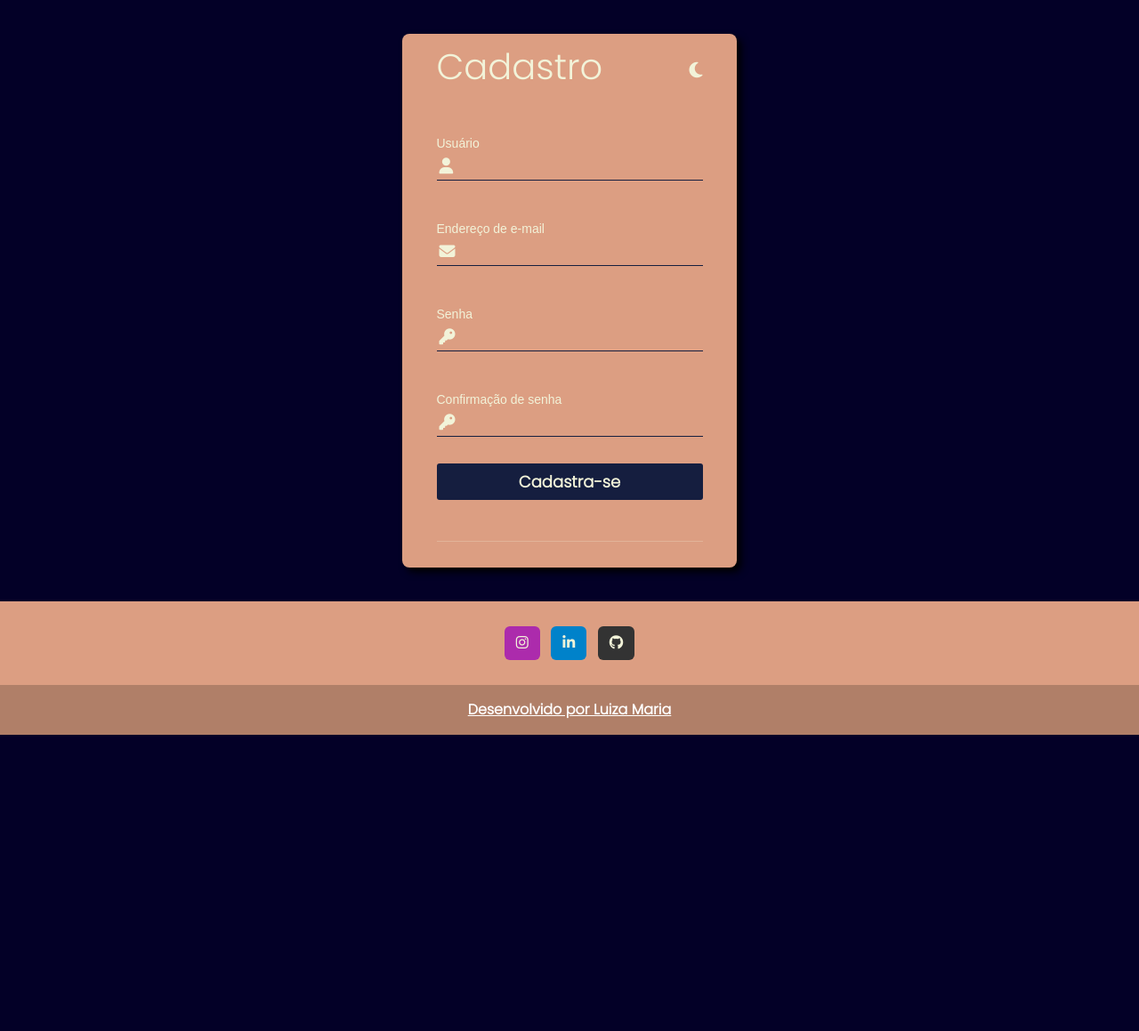
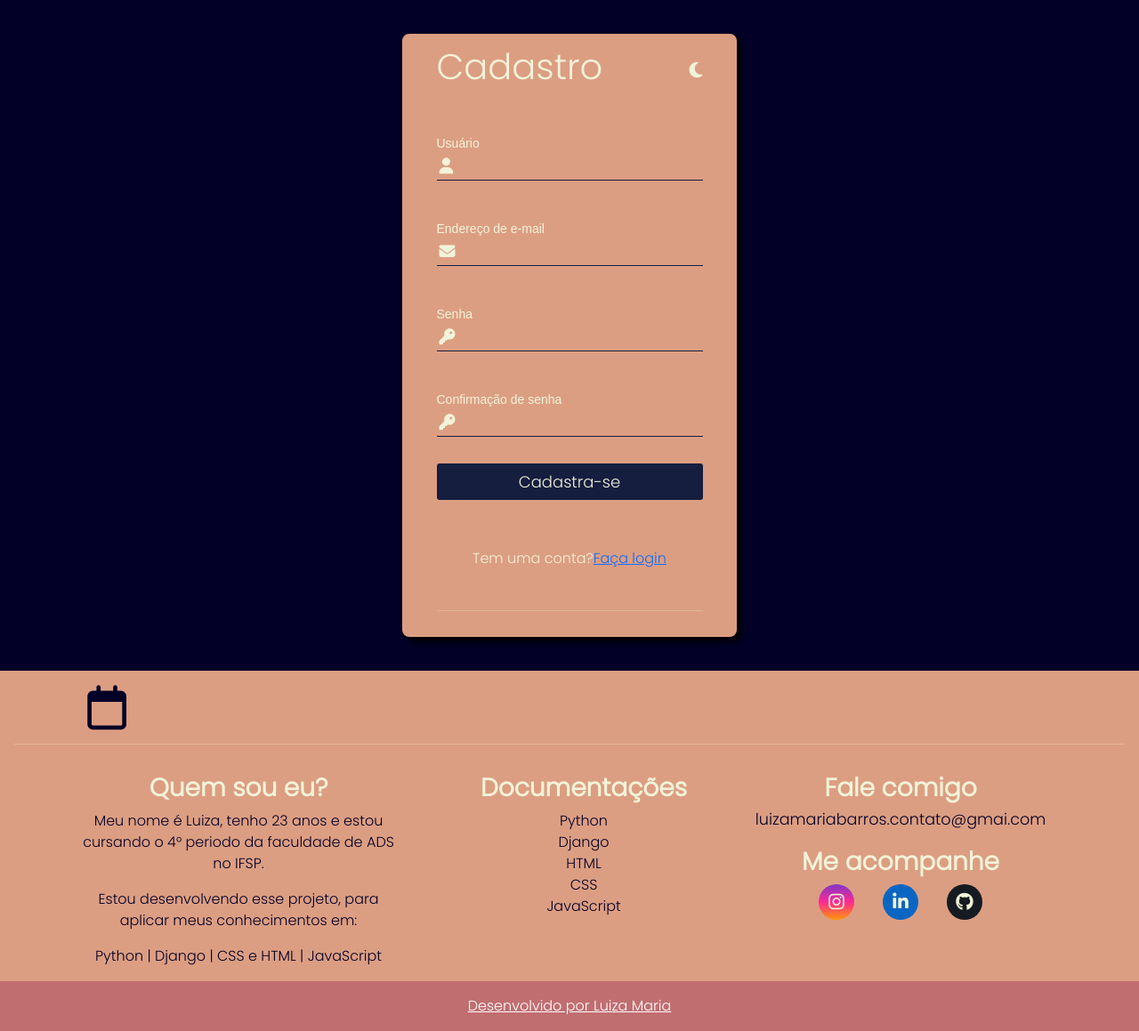
Before and after one commit to luizaamaria/agenda-django, a Django app: page /cadastro/ in a window 1280 px wide. Shown: the whole page at 89% size. Before the commit the page ends 826 px from the top, so only its background shows below. Run offline with Django 4.2, Linux system fonts and the light colour scheme; some libraries are stand-ins or nearby versions; some web fonts are replaced.

Commit message:
Ajustado e finalizado o footer

```diff
--- a/core/views.py
+++ b/core/views.py
@@ -52,10 +52,12 @@ def submit_login(request):
 
 @login_required(login_url='/login/')  # se não estiver autenticado não irá abrir a página da agenda e s erá levado até a página de autenticar.
 def lista_eventos(request):
+
     usuario = request.user
     data_atual = datetime.now() - timedelta(hours=1)
     evento = Evento.objects.filter(usuario=usuario,
                                    data_evento__gt=data_atual)
+
     dados = {'eventos': evento}
     return render(request, 'pages/agenda.html', dados)
 
--- a/static/css/style.css
+++ b/static/css/style.css
@@ -39,7 +39,6 @@ label {
     color: #DC9E82;
     margin-bottom: -0.5rem;
     font-weight: bold;
-
 }
 
 .formulario-login {
@@ -111,7 +110,6 @@ img {
     margin: 0;
     padding: 0;
     box-sizing: border-box;
-    font-weight: bold;
 }
 
 #container {
@@ -149,7 +147,7 @@ img {
 #form_header h1::before{
     content: '';
     width: 40%;
-    background-color: var(--color-light-50);
+    /*background-color: var(--color-light-50);*/
     height: 3px;
     bottom: 10px;
     border-radius: 5px;
@@ -208,7 +206,6 @@ img {
     padding: 7px;
     font-size: 18px;
     border-radius: 3px;
-    font-weight: bold;
     cursor: pointer;
 }
 
@@ -216,49 +213,95 @@ img {
     transform: scale(1.05);
 }
 
+/*footer*/
+
+.footer-info {
+    justify-content: space-between;
+    text-align: center;
+    display: flex !important;
+}
+
+.footer-list {
+    list-style: none;
+}
+
+.footer-list .footer-link {
+    color: var(--color-blue-100);
+    transition: all 0.4s;
+}
+
+.footer-list .footer-link:hover {
+    color: var(--color-rose-100);
+}
+
+.footer-link {
+    text-decoration: none;
+}
+
+footer {
+    background-color: var(--color-rose-50);
+    color: #030027; !important;
+}
+
+#footer-social-media {
+    display: flex;
+    gap: 2rem;
+    margin-top: 0.5rem;
+    justify-content: center;
+}
+
+#footer-social-media .footer-link {
+    height: 2.5rem;
+    width: 2.5rem;
+    border-radius: 50%;
+    display: flex;
+    align-items: center;
+    justify-content: center;
+    transition: all 0.4s;
+}
+
+#footer-social-media .footer-link:hover {
+    opacity: 0.8;
+}
+
+#footer-social-media .footer-link i {
+    font-size:  1.25rem;
+}
+
+#instagram{
+    background: linear-gradient(#7f37c9, #ff2992, #ff9807);
+}
+
+#linkedin {
+    background-color: #0A66C2;
+}
+
+#git {
+    background-color: #161B22;
+}
 
 
+#footer-logo {
+    font-size: 50px;
+    margin: auto;
+    display: flex;
+    justify-content: space-around;
+    color: var(--color-blue-100);
+}
 
+.footer-contato h4 {
+    font-size: 1.10rem;
+    color: var(--color-blue-100);
+}
 
+.footer-contato {
+    margin-bottom: 1.25rem;
+}
 
+.footer-info h3 {
+    font-weight: bold;
+}
 
-
-
-
-/*#footer_subscribe {*/
-/*    display: flex;*/
-/*    flex-direction: column;*/
-/*    gap: 1.5rem;*/
-/*}*/
-
-/*#footer_subscribe p {*/
-/*    color: white;*/
-/*}*/
-
-/*#input_group {*/
-/*    align-items: center;*/
-/*    background-color: #DC9E82;*/
-/*    border-radius: 10px;*/
-/*}*/
-
-/*#input_group input {*/
-/*    all: unset;*/
-/*    background-color: white;*/
-/*    padding: 0.75rem;*/
-/*    border-radius: 10px;*/
-/*}*/
-
-/*#input_group button {*/
-/*    background-color: #030027;*/
-/*    border: none;*/
-/*    padding: 0px 1.25rem;*/
-/*    font-size: 1.125rem;*/
-/*    height: 100%;*/
-/*    border-radius: 0px 4px 4px 0px;*/
-/*    cursor: pointer;*/
-/*    transition: all 0.4s;*/
-/*}*/
-
-/*#input_group button:hover {*/
-/*    opacity: 0.8;*/
-/*}*/
+.footer-info p {
+     color: var(--color-blue-100);
+}
--- a/templates/model-footer.html
+++ b/templates/model-footer.html
@@ -1,49 +1,79 @@
-<footer class="text-center text-white">
-      <!-- Grid container -->
-      <div class="container p-4 pb-0">
-        <!-- Section: Social media -->
-        <section class="mb-4">
+<footer>
+<!--    div é apenas do LOGO-->
+    <div class="col-md-12 p-3">
+        <div class="col-md-2">
+            <i class="fa-regular fa-calendar" id="footer-logo"></i>
+        </div>
+        <hr>
+    </div>
 
-          <!-- Instagram -->
-          <a
-            class="btn text-white btn-floating m-1"
-            style="background-color: #ac2bac;"
-            href="https://www.instagram.com/_lluuuhh/"
-            target="_blank"
-            role="button"
-            >
-            <i class="fa-brands fa-instagram"></i>
-          </a>
+<!--    div que engloba todas as informações-->
+    <div class="container col-md-12 footer-info">
+        <div id="footer-about" class="col-md-4">
+              <h3>Quem sou eu?</h3>
+                <p>Meu nome é Luiza, tenho 23 anos e estou cursando o 4° periodo da faculdade de ADS no IFSP.</p>
+                <p> Estou desenvolvendo esse projeto, para aplicar meus conhecimentos em: </p>
+                <p>Python | Django | CSS e HTML | JavaScript</p>
+        </div>
 
-          <!-- Linkedin -->
-          <a
-            class="btn text-white btn-floating m-1"
-            style="background-color: #0082ca;"
-            href="https://www.linkedin.com/in/luizamariabarrosdeoliveira/"
-            target="_blank"
-            role="button"
-            ><i class="fab fa-linkedin-in"></i
-          ></a>
-          <!-- Github -->
-          <a
-            class="btn text-white btn-floating m-1"
-            style="background-color: #333333;"
-            href="https://github.com/luizaamaria"
-            target="_blank"
-            role="button"
-            ><i class="fab fa-github"></i
-          ></a>
-        </section>
-        <!-- Section: Social media -->
-      </div>
-      <!-- Grid container -->
+        <div class="col-md-4">
+            <ul class="footer-list">
+            <li>
+                <h3>Documentações</h3>
+            </li>
+            <li>
+                <a href="https://www.python.org/" target="_blank" class="footer-link">Python</a>
+            </li>
+            <li>
+                <a href="https://docs.djangoproject.com/en/4.1/releases/4.0/" target="_blank" class="footer-link">Django</a>
+            </li>
+            <li>
+                <a href="https://www.w3schools.com/html/" target="_blank" class="footer-link">HTML</a>
+            </li>
+            <li>
+                <a href="https://www.w3schools.com/css/" target="_blank" class="footer-link">CSS</a>
+            </li>
+            <li>
+                <a href="https://www.javascript.com/" target="_blank" class="footer-link">JavaScript</a>
+            </li>
+        </ul>
+        </div>
 
+        <div id="footer-contacts" class="col-md-4">
+            <div class="col-md-12 footer-contato">
+                <h3>Fale comigo</h3>
+                <h4>luizamariabarros.contato@gmai.com</h4>
+            </div>
 
-          <div class="text-center p-3" style="background-color: rgba(0, 0, 0, 0.2);">
+            <div class="col-md-12">
+                <h3 class="footer-media">Me acompanhe</h3>
+                 <div id="footer-social-media">
+                    <a href="https://www.instagram.com/_lluuuhh/ " target="_blank"
+                       class="footer-link" id="instagram">
+                          <i class="fa-brands fa-instagram"></i>
+                    </a>
+
+                    <a href="https://www.linkedin.com/in/luizamariabarrosdeoliveira/" target="_blank"
+                       class="footer-link" id="linkedin">
+                        <i class="fab fa-linkedin-in"></i>
+                    </a>
+
+                    <a href="https://github.com/luizaamaria" target="_blank"
+                       class="footer-link" id="git">
+                        <i class="fab fa-github"></i>
+                    </a>
+                </div>
+            </div>
+        </div>
+    </div>
+
+    <div class="text-center p-3" style="background-color: rgb(193,110,112);">
             <a class="text-white" href="https://github.com/luizaamaria/agenda-django"target="_blank">
               Desenvolvido por Luiza Maria
             </a>
           </div>
+
+
 </footer>
 
 <script src="https://cdn.jsdelivr.net/npm/bootstrap@5.3.0-alpha1/dist/js/bootstrap.bundle.min.js" integrity="sha384-w76AqPfDkMBDXo30jS1Sgez6pr3x5MlQ1ZAGC+nuZB+EYdgRZgiwxhTBTkF7CXvN" crossorigin="anonymous"></script>
--- a/templates/pages/cadastro.html
+++ b/templates/pages/cadastro.html
@@ -62,9 +62,14 @@
                 Cadastra-se
             </button>
 
+<!--            redirecionando para a tela de login        -->
+            <div class="mt-4">
+                <div class="d-flex justify-content-center links">
+                    Tem uma conta? <a href="/login/" class="ml-2"> Faça login</a>
+                </div>
+            </div>
 
 <!--            <input type="submit" name="Create User">-->
-
             <hr>
             {% for key, value in form.errors.items %}
             <div class="alert alert-warning alert-dismissible fade show " role="alert">
```
Also changed, not shown: templates/pages/agenda.html (+9 -1 lines), templates/pages/login.html (+8 -8 lines), db.sqlite3.
